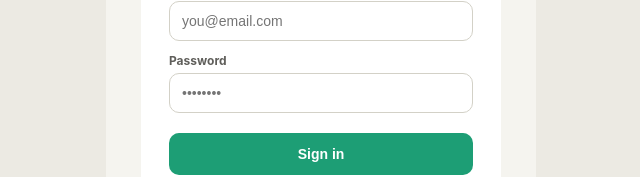
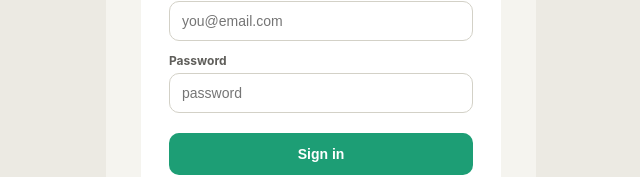
Before and after one commit to Ifec-bit/Freshly, a React app in the folder frontend/: page /login in a window 1280 px wide. Shown: the part 375-552 px from the top of the page, without its empty margins (319-959 px from the left). Built offline with nearby package versions, Linux system fonts and the light colour scheme; no server answers; the HTML template or start-up script is replaced by a standard one.

Commit message:
fix(frontend): bug fixes — email confirmation redirect and UI improvements [#S3-03] — Masha

```diff
--- a/frontend/src/pages/Dashboard.jsx
+++ b/frontend/src/pages/Dashboard.jsx
@@ -33,7 +33,7 @@ export default function Dashboard() {
           <p style={styles.greeting}>Good morning,</p>
           <h1 style={styles.name}>My Fridge</h1>
         </div>
-        <div style={styles.avatar} onClick={() => navigate('/profile')}>M</div>
+        <div style={styles.avatar} onClick={() => navigate('/profile')}>F</div>
       </div>
 
       <div style={styles.statsRow}>
--- a/frontend/src/pages/Login.jsx
+++ b/frontend/src/pages/Login.jsx
@@ -32,7 +32,7 @@ export default function Login() {
           value={email} onChange={e => setEmail(e.target.value)} />
 
         <label style={styles.label}>Password</label>
-        <input style={styles.input} type="password" placeholder="••••••••"
+        <input style={styles.input} type="password" placeholder="password"
           value={password} onChange={e => setPassword(e.target.value)} />
 
         {error && <p style={styles.error}>{error}</p>}
```
